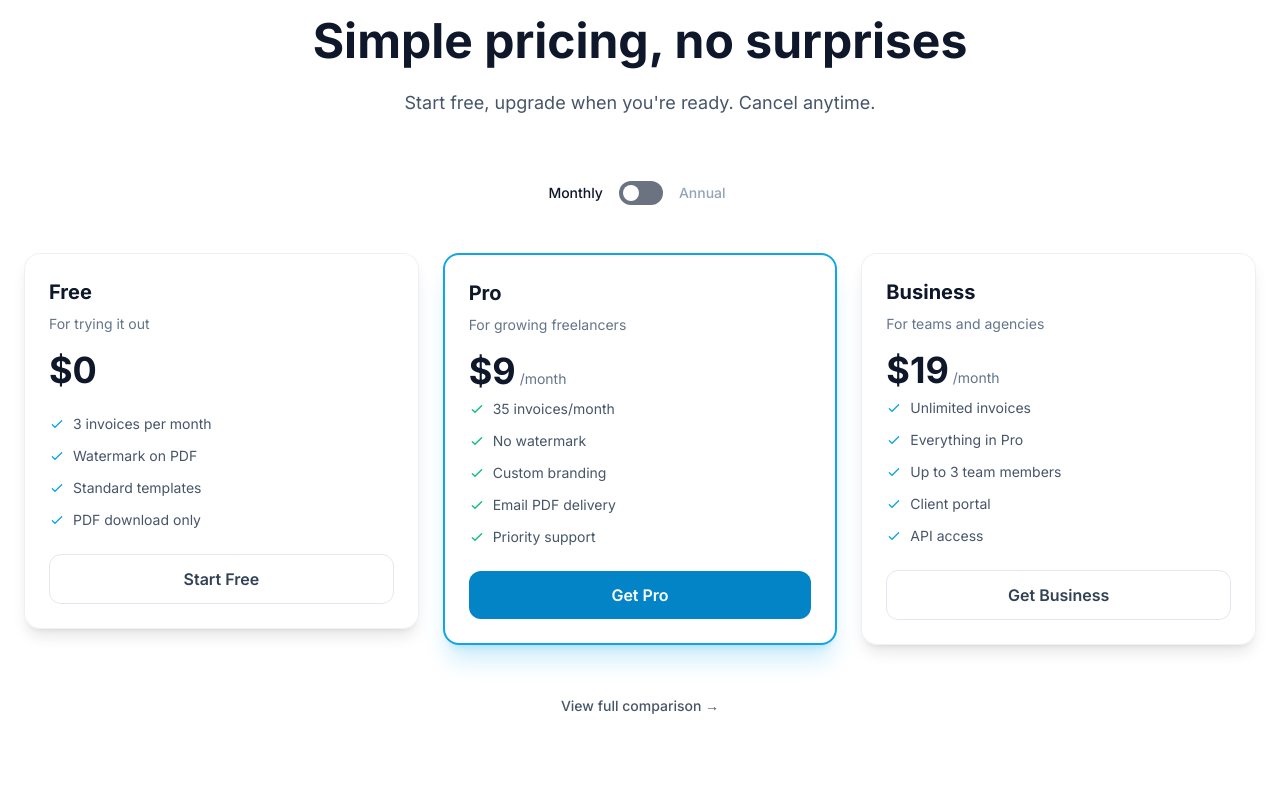
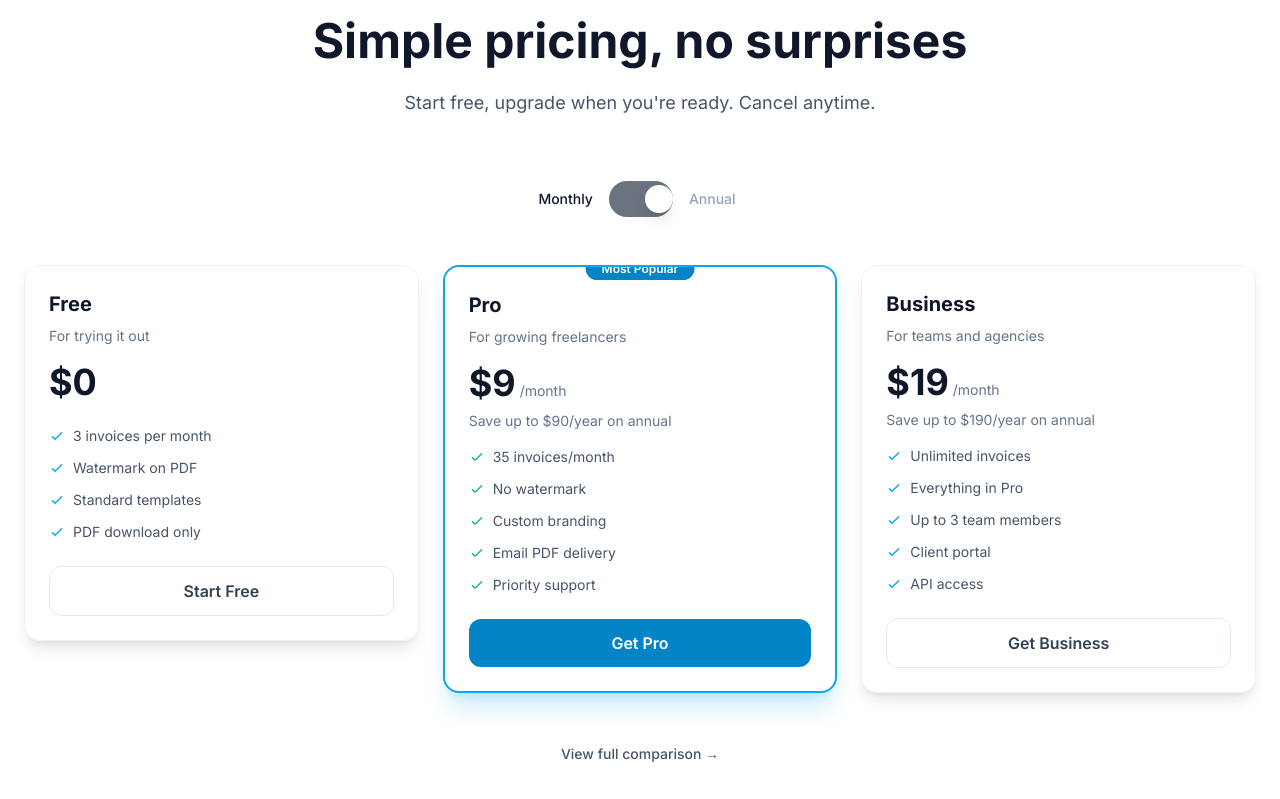
Before and after one commit to Luka69tech/invoice-in-60, a Next.js app: page / in a window 1280 px wide. Shown: the part 3413-4212 px from the top of the page. Built offline with nearby package versions, Linux system fonts and the light colour scheme.

Commit message:
fix: toggle dot direction fixed

```diff
--- a/app/checkout/page.tsx
+++ b/app/checkout/page.tsx
@@ -196,7 +196,7 @@ function CheckoutContent() {
           >
             <span
               className="absolute top-1 h-6 w-6 rounded-full bg-white shadow transition-transform duration-200"
-              style={{ transform: isAnnual ? "translateX(28px)" : "translateX(4px)" }}
+              style={{ transform: isAnnual ? "translateX(28px)" : "translateX(2px)" }}
             />
           </button>
           <span className={`text-sm ${isAnnual ? "text-white" : "text-slate-500"}`}>
--- a/app/page.tsx
+++ b/app/page.tsx
@@ -92,7 +92,7 @@ const faqs = [
   },
   {
     q: "Is this a subscription?",
-    a: "Yes, monthly or isAnnual. Pro is $9/month or $79/year. Business is $19/month or $159/year with unlimited invoices.",
+    a: "Yes, monthly or annual. Pro is $9/month or $79/year. Business is $19/month or $159/year with unlimited invoices.",
   },
   {
     q: "Can I use this on mobile?",
@@ -119,6 +119,7 @@ const logos = [
 function useReveal(threshold = 0.1) {
   const ref = useRef<HTMLDivElement>(null);
   const [visible, setVisible] = useState(false);
+  const [isAnnual, setIsAnnual] = useState(false);
 
   useEffect(() => {
     const observer = new IntersectionObserver(
@@ -541,11 +542,11 @@ export default function HomePage() {
             </span>
             <button
               onClick={() => setIsAnnual(!isAnnual)}
-              className="relative inline-flex h-6 w-11 items-center rounded-full transition-colors"
+              className="relative h-9 w-16 rounded-full transition-colors duration-300"
               style={{ backgroundColor: isAnnual ? '#10b981' : '#6b7280' }}
             >
               <span
-                className="inline-block h-4 w-4 transform rounded-full bg-white transition-transform"
+                className="absolute top-1 h-7 w-7 rounded-full bg-white shadow-lg transition-transform duration-300 ease-out"
                 style={{ transform: isAnnual ? 'translateX(24px)' : 'translateX(4px)' }}
               />
             </button>
@@ -587,7 +588,7 @@ export default function HomePage() {
             {/* Pro tier */}
             <Reveal delay={400}>
               <div className="relative overflow-hidden rounded-2xl border-2 border-sky-500 bg-white p-6 shadow-xl shadow-sky-500/20 transition-all hover:-translate-y-2">
-                {isAnnual && (
+                {!isAnnual && (
                   <div className="absolute -top-3 left-1/2 -translate-x-1/2">
                     <span className="rounded-full bg-sky-600 px-4 py-1 text-xs font-semibold text-white">
                       Most Popular
@@ -610,14 +611,14 @@ export default function HomePage() {
                   </div>
                   {isAnnual && (
                     <div className="mb-4">
-                      <p className="text-xs text-slate-400">${Math.round(79/12)}/mo billed isAnnually</p>
+                      <p className="text-xs text-slate-400">${Math.round(79/12)}/mo billed annually</p>
                       <div className="mt-1 inline-flex items-center gap-1 rounded-full bg-emerald-100 px-2.5 py-0.5 text-xs font-semibold text-emerald-700">
                         Save 27%
                       </div>
                     </div>
                   )}
-                  {isAnnual && (
-                    <p className="mb-4 text-sm text-slate-500">Save up to $90/year on isAnnual</p>
+                  {!isAnnual && (
+                    <p className="mb-4 text-sm text-slate-500">Save up to $90/year on annual</p>
                   )}
                   <ul className="mb-6 space-y-3">
                     {["35 invoices/month", "No watermark", "Custom branding", "Email PDF delivery", "Priority support"].map((feat) => (
@@ -648,14 +649,14 @@ export default function HomePage() {
                   </div>
                   {isAnnual && (
                     <div className="mb-4">
-                      <p className="text-xs text-slate-400">${Math.round(159/12)}/mo billed isAnnually</p>
+                      <p className="text-xs text-slate-400">${Math.round(159/12)}/mo billed annually</p>
                       <div className="mt-1 inline-flex items-center gap-1 rounded-full bg-emerald-100 px-2.5 py-0.5 text-xs font-semibold text-emerald-700">
                         Save 30%
                       </div>
                     </div>
                   )}
-                  {isAnnual && (
-                    <p className="mb-4 text-sm text-slate-500">Save up to $190/year on isAnnual</p>
+                  {!isAnnual && (
+                    <p className="mb-4 text-sm text-slate-500">Save up to $190/year on annual</p>
                   )}
                   <ul className="mb-6 space-y-3">
                     {["Unlimited invoices", "Everything in Pro", "Up to 3 team members", "Client portal", "API access"].map((feat) => (
--- a/app/pricing/page.tsx
+++ b/app/pricing/page.tsx
@@ -7,7 +7,7 @@ const plans = [
   {
     name: "Free",
     description: "Perfect for trying things out",
-    price: { monthly: 0, isAnnual: 0 },
+    price: { monthly: 0, annual: 0 },
     features: [
       "3 invoices per month",
       "Watermark on PDF",
@@ -22,7 +22,7 @@ const plans = [
   {
     name: "Pro",
     description: "For growing freelancers",
-    price: { monthly: 9, isAnnual: 79 },
+    price: { monthly: 9, annual: 79 },
     features: [
       "35 invoices per month",
       "No watermark",
@@ -39,7 +39,7 @@ const plans = [
   {
     name: "Business",
     description: "For teams and agencies",
-    price: { monthly: 19, isAnnual: 159 },
+    price: { monthly: 19, annual: 159 },
     features: [
       "Everything in Pro",
       "Up to 3 team members",
@@ -78,10 +78,10 @@ export default function PricingPage() {
     return `$${price}${isMonthly ? "/mo" : ""}`;
   };
 
-  const savingsPercent = (monthly: number, isAnnual: number) => {
-    if (monthly === 0 || isAnnual === 0) return null;
+  const savingsPercent = (monthly: number, annual: number) => {
+    if (monthly === 0 || annual === 0) return null;
     const yearlyMonthly = monthly * 12;
-    const pct = Math.round(((yearlyMonthly - isAnnual) / yearlyMonthly) * 100);
+    const pct = Math.round(((yearlyMonthly - annual) / yearlyMonthly) * 100);
     return pct;
   };
 
@@ -150,19 +150,16 @@ export default function PricingPage() {
           </span>
           <button
             onClick={() => setIsAnnual(!isAnnual)}
-            className="relative inline-flex h-6 w-11 items-center rounded-full transition-colors"
+            className="relative h-9 w-16 rounded-full transition-colors duration-300"
             style={{ backgroundColor: isAnnual ? '#10b981' : '#6b7280' }}
           >
             <span
-              className="inline-block h-4 w-4 transform rounded-full bg-white transition-transform"
+              className="absolute top-1 h-7 w-7 rounded-full bg-white shadow-lg transition-transform duration-300 ease-out"
               style={{ transform: isAnnual ? 'translateX(24px)' : 'translateX(4px)' }}
             />
           </button>
           <span className={`text-sm font-medium transition-colors ${isAnnual ? "text-slate-900" : "text-slate-400"}`}>
             Annual
-            <span className={`ml-1.5 text-xs font-medium ${isAnnual ? "text-emerald-600" : "text-slate-400"}`}>
-              {isAnnual ? "Save up to 30%" : ""}
-            </span>
           </span>
         </div>
 
@@ -202,16 +199,16 @@ export default function PricingPage() {
                 <div className="transition-all duration-300">
                   <div className="flex items-baseline gap-1">
                     <span className="text-4xl font-bold text-slate-900">
-                      {plan.price.monthly === 0 ? "Free" : `$${isAnnual ? plan.price.isAnnual : plan.price.monthly}`}
+                      {plan.price.monthly === 0 ? "Free" : `$${isAnnual ? plan.price.annual : plan.price.monthly}`}
                     </span>
                     <span className="text-slate-500">
                       {plan.price.monthly === 0 ? "" : isAnnual ? "/year" : "/month"}
                     </span>
                   </div>
-                  {/* Monthly equivalent for isAnnual */}
+                  {/* Monthly equivalent for annual */}
                   {isAnnual && plan.price.monthly > 0 && (
                     <p className="text-xs text-slate-400 mt-1 transition-all duration-300">
-                      ${Math.round(plan.price.isAnnual / 12)}/month billed isAnnually
+                      ${Math.round(plan.price.annual / 12)}/month billed annually
                     </p>
                   )}
                   {/* Savings badge */}
@@ -220,7 +217,7 @@ export default function PricingPage() {
                       <svg className="h-3 w-3" fill="none" viewBox="0 0 24 24" stroke="currentColor">
                         <path strokeLinecap="round" strokeLinejoin="round" strokeWidth={3} d="M5 13l4 4L19 7" />
                       </svg>
-                      Save {savingsPercent(plan.price.monthly, plan.price.isAnnual)}%
+                      Save {savingsPercent(plan.price.monthly, plan.price.annual)}%
                     </div>
                   )}
                 </div>
```
